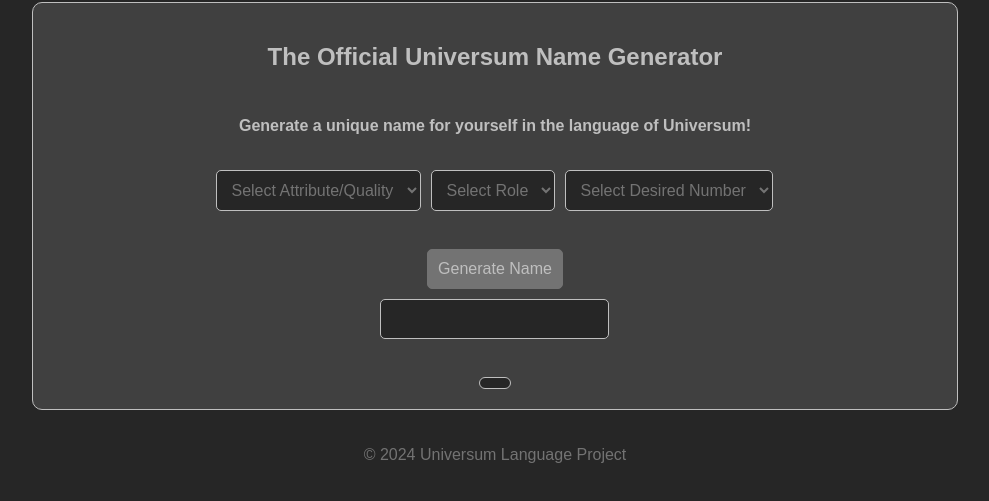
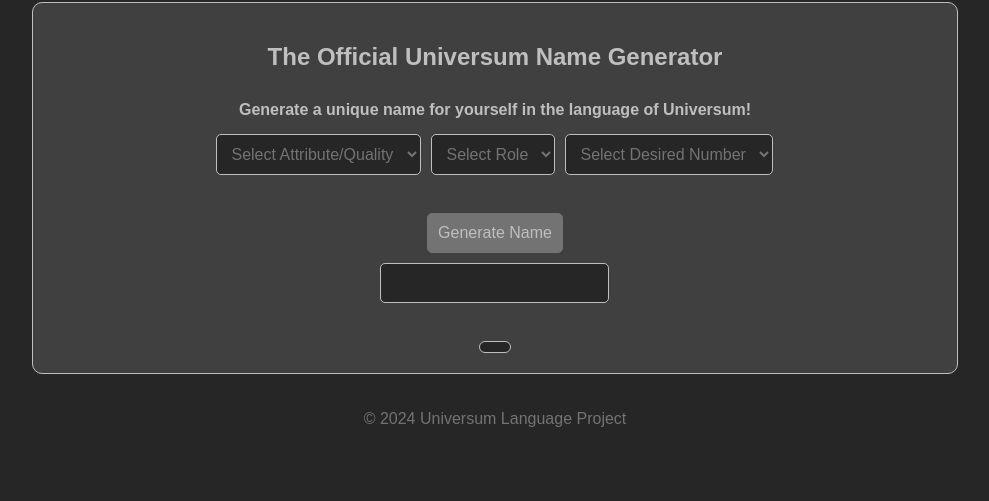
Before and after one commit to DarkMistofWoods/universum, a plain HTML site: page index.html in a window 1280 px wide. Shown: the part 129-630 px from the top of the page, without its empty margins (145-1134 px from the left). Drawn offline with Linux system fonts and the light colour scheme.

```diff
--- a/resources/css/style.css
+++ b/resources/css/style.css
@@ -29,7 +29,8 @@
 }
 
 h4 {
-    margin-bottom: 25px;
+    margin-bottom: 5px;
+    margin-top: 5px;
 }
 
 /* Navigation */
```
